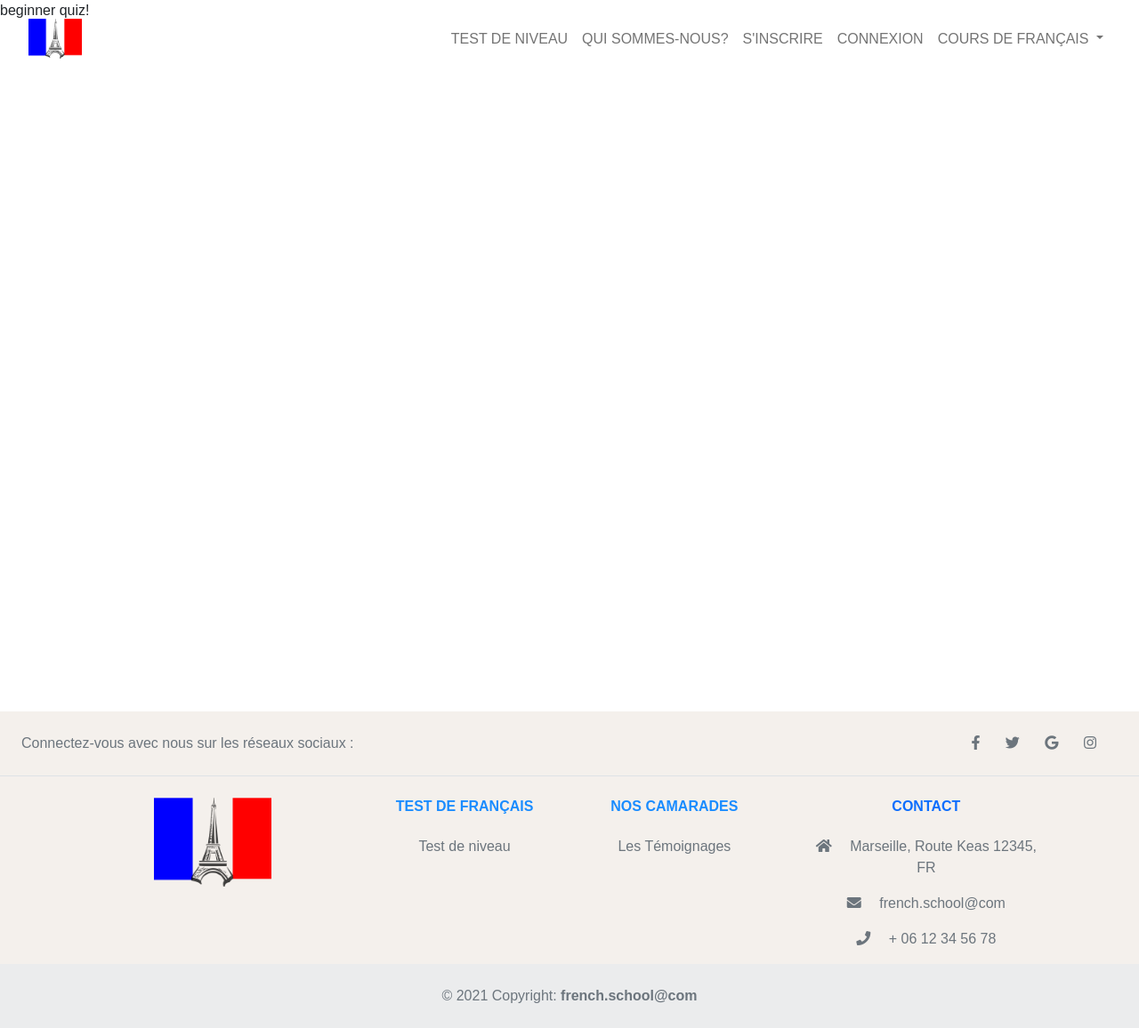
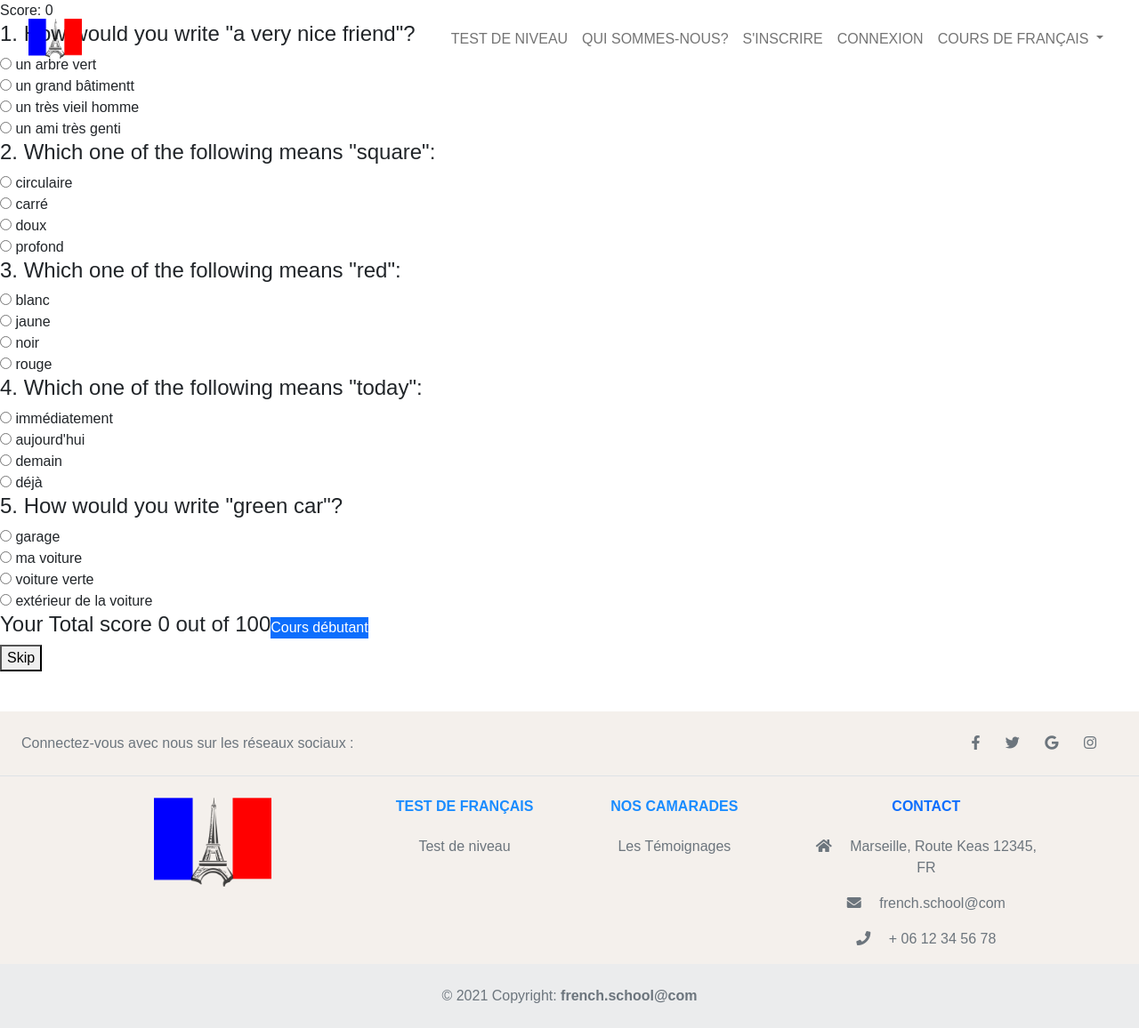
Before and after one commit to Marikita1007/french_school_mvc, a PHP site: page /french_school_mvc/views/beginner_exercice.view.php in a window 1280 px wide. Shown: the whole page at 89% size. Run offline with PHP 8.4, Linux system fonts and the light colour scheme; some web fonts are replaced.

Commit message:
Contact form modified /Edited buttons

```diff
--- a/views/about.view.php
+++ b/views/about.view.php
@@ -121,7 +121,7 @@ ob_start();
             <div class="col-lg-4 col-md-4 col-sm-12">
                 <div class="p-3 ">
                     <div class="d-flex justify-content-center courses_buttons">
-                        <button type='button' class="col-lg-2 col-md-3 mx-lg-4 mx-md-3 button_debutant test"><a href="<?= '?view=beginner' ?>">DÉBUTANT</a></button>
+                        <button type='button' class="col-lg-2 col-md-3 mx-lg-4 mx-md-3 button_debutant"><a href="<?= '?view=beginner' ?>">DÉBUTANT</a></button>
                     </div>
                 </div>
             </div>
--- a/views/beginner.view.php
+++ b/views/beginner.view.php
@@ -132,7 +132,7 @@ ob_start();
                 <p>Essaies l'exercice de cette leçon !</p>
                 <div class="d-flex justify-content-center">
                     <button type='button' class="col-lg-2 col-md-3 mx-lg-4 mx-md-3 button_debutant">
-                        <a class="" href="?view=beginner&op=beginner_exercice" role="button">Exercice</a>
+                        <a class="btn-exercice" href="?view=beginner&op=start" role="button">Exercice</a>
                     </button>
                 </div>
             </div>
--- a/views/beginner_exercice.view.php
+++ b/views/beginner_exercice.view.php
@@ -3,7 +3,119 @@ ob_start();
 ?>
 
     <section id="beginner_exercice">
-        <div>beginner quiz!</div>
+        <div class="exercice_box">
+            <div class="exercice_header">
+                <span>Score: <span id="score">0</span></span>
+                <span id="countdown"></span>
+            </div>
+            <div class="exercice_body">
+                <div class="exercice_set active">
+                    <h4>1. How would you write "a very nice friend"? </h4>
+                    <div class="exercice_ans_row">
+                        <input type="radio" name="a1">
+                        <span>un arbre vert</span>
+                    </div>
+                    <div class="exercice_ans_row">
+                        <input type="radio" name="a1">
+                        <span>un grand bâtimentt</span>
+                    </div>
+                    <div class="exercice_ans_row">
+                        <input type="radio" name="a1">
+                        <span>un très vieil homme</span>
+                    </div>
+                    <div class="exercice_ans_row">
+                        <input type="radio" name="a1" valid="valid" id="correct">
+                        <span>un ami très genti</span>
+                    </div>
+                </div>
+                <div class="exercice_set">
+                    <h4>2. Which one of the following means "square": </h4>
+                    <div class="exercice_ans_row">
+                        <input type="radio" name="a2">
+                        <span>circulaire</span>
+                    </div>
+                    <div class="exercice_ans_row">
+                        <input type="radio" name="a2" valid="valid">
+                        <span>carré</span>
+                    </div>
+                    <div class="exercice_ans_row">
+                        <input type="radio" name="a2">
+                        <span>doux</span>
+                    </div>
+                    <div class="exercice_ans_row">
+                        <input type="radio" name="a2">
+                        <span>profond</span>
+                    </div>
+                </div>
+                <div class="exercice_set">
+                    <h4>3. Which one of the following means "red": </h4>
+                    <div class="exercice_ans_row">
+                        <input type="radio" name="a3">
+                        <span>blanc</span>
+                    </div>
+                    <div class="exercice_ans_row">
+                        <input type="radio" name="a3">
+                        <span>jaune</span>
+                    </div>
+                    <div class="exercice_ans_row">
+                        <input type="radio" name="a3">
+                        <span>noir</span>
+                    </div>
+                    <div class="exercice_ans_row">
+                        <input type="radio" name="a3" valid="valid">
+                        <span>rouge</span>
+                    </div>
+                </div>
+                <div class="exercice_set">
+                    <h4>4. Which one of the following means "today": </h4>
+                    <div class="exercice_ans_row">
+                        <input type="radio" name="a4">
+                        <span>immédiatement</span>
+                    </div>
+                    <div class="exercice_ans_row">
+                        <input type="radio" name="a4" valid="valid">
+                        <span>aujourd'hui</span>
+                    </div>
+                    <div class="exercice_ans_row">
+                        <input type="radio" name="a4">
+                        <span>demain</span>
+                    </div>
+                    <div class="exercice_ans_row">
+                        <input type="radio" name="a4">
+                        <span>déjà</span>
+                    </div>
+                </div>
+                <div class="exercice_set">
+                        <h4>5. How would you write "green car"?</h4>
+                        <div class="exercice_ans_row">
+                            <input type="radio" name="a5">
+                            <span>garage</span>
+                        </div>
+                        <div class="exercice_ans_row">
+                            <input type="radio" name="a5">
+                            <span>ma voiture</span>
+                        </div>
+                        <div class="exercice_ans_row">
+                            <input type="radio" name="a5" valid="valid">
+                            <span>voiture verte</span>
+                        </div>
+                        <div class="exercice_ans_row">
+                            <input type="radio" name="a5">
+                            <span>extérieur de la voiture</span>
+                        </div>
+                    </div>
+                </div>
+                <div class="exercice_set">
+                    <div class="d-flex align-items-center result">
+                        <h4>Your Total score <span id="totalScore"> 0 </span> out of 100</h4>
+                        <a class="btn1 btn-primary" href="http://localhost/french_school_mvc/?view=beginner" role="button">Cours débutant</a>
+                    </div>
+                </div>
+                <div class="exercice_footer">
+                    <button class="btn1" id="skip">Skip</button>
+                </div>
+            </div>
+        </div>
     </section>
 
 <?php
--- a/views/contact.view.php
+++ b/views/contact.view.php
@@ -50,6 +50,10 @@ ob_start();
                         </div>
                     </fieldset>
                 </form>
+                <hr>
+                <h3 class="text-center">Mentions Legales</h3>
+                <div>ADD MENTION LEGAL HERE Lorem ipsum dolor sit amet consectetur, adipisicing elit. Laudantium eius, optio asperiores amet sequi aliquam perspiciatis pariatur porro delectus accusantium. Omnis delectus quis dolor molestiae perspiciatis enim officia veritatis accusantium consequatur expedita obcaecati libero mollitia consequuntur in, inventore aliquid doloremque sint molestias eius cum ipsum quas voluptate fugit. Expedita, laudantium!</div>
+                <hr>
             </div>
         </div>
     </div>
--- a/views/inc/header.view.php
+++ b/views/inc/header.view.php
@@ -37,13 +37,14 @@
     <link rel="stylesheet" href="public/css/errors.css">
     <link rel="stylesheet" href="public/css/delete_check.css">
     <link rel="stylesheet" href="public/css/beginner_exercice.css">
+    <link rel="stylesheet" href="public/css/test.css">
 
     <title>French School</title>
 </head>
 <body>
     <nav class="navbar fixed-top navbar-expand-lg navbar-light p-md-3">
 
-        <div class="container-fluid navbar-inner">
+        <div class="container-fluid navbar-inner responsive">
             <a class="navbar-brand" href="<?= '?view=home' ?>">
                 <img src= "public/img/school_icon.png" alt="French School" height="45">
             </a>
```
